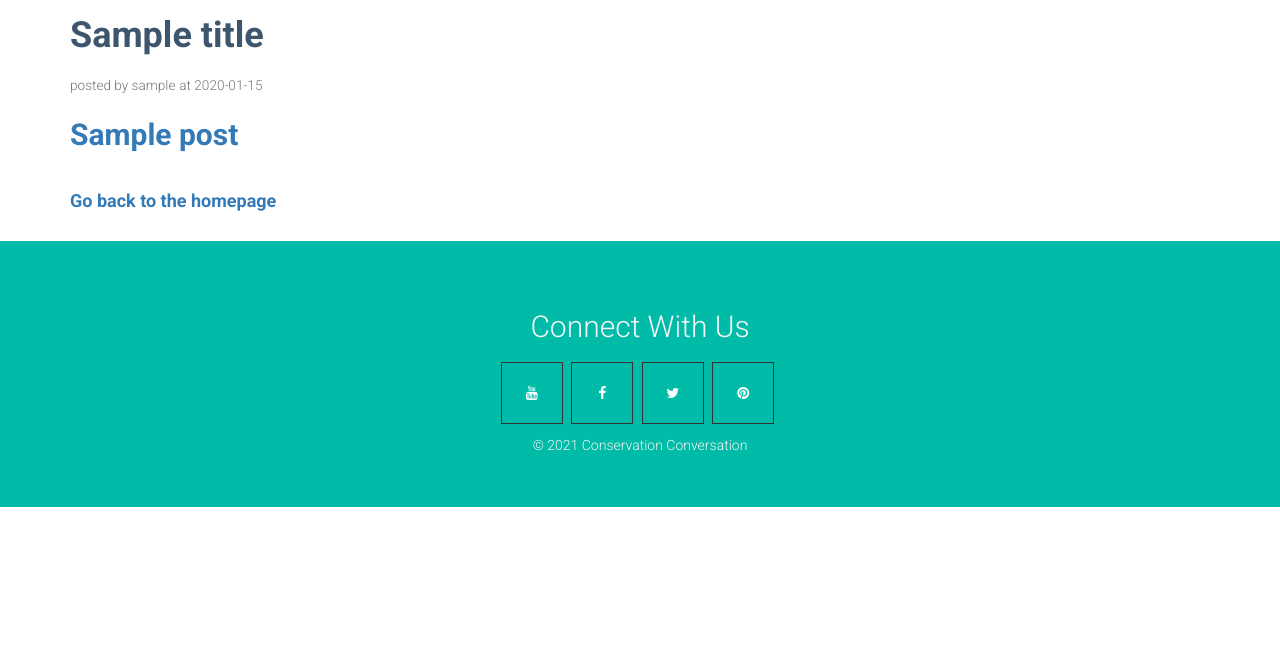
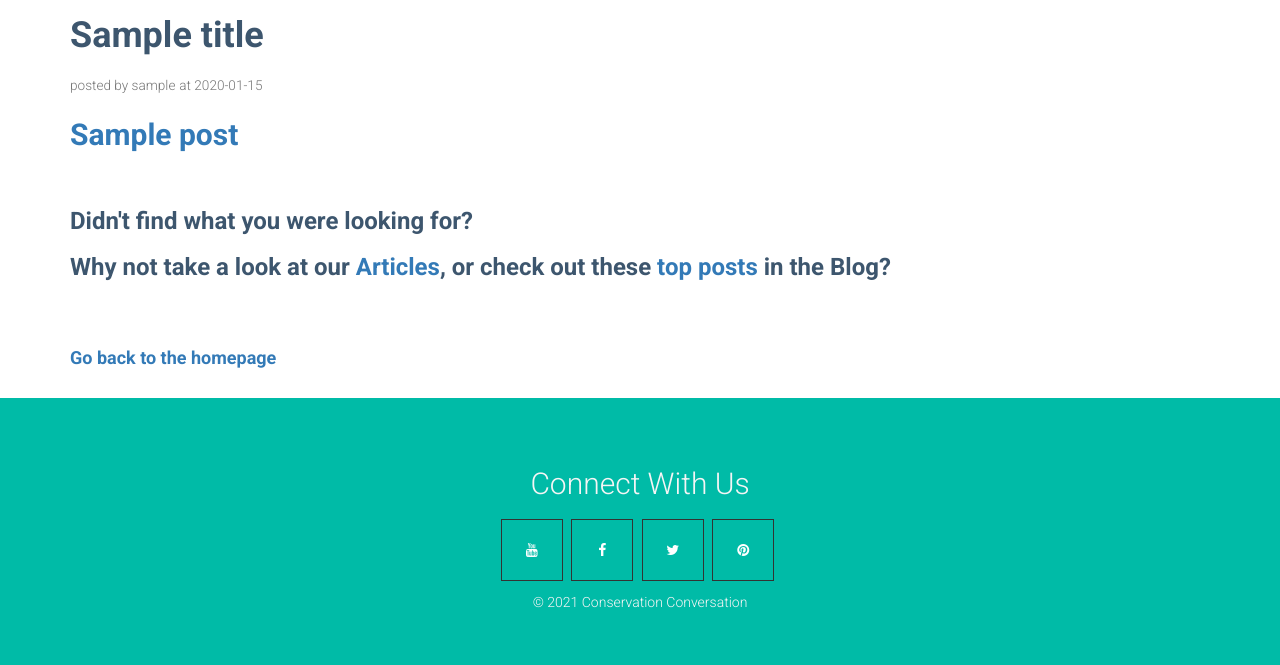
Before and after one commit to MissGrace-93/Sky_GiT_Final_Project, a Flask app: template flaskblog/templates/results.html in a window 1280 px wide. Shown: the part 564-1229 px from the top of the page. Before the commit the page ends 1071 px from the top, so only its background shows below. Run offline with Flask 2, Linux system fonts and the light colour scheme; tables that the repository leaves empty hold one stand-in row (values such as "Sample post"); the template is opened without the code that fills it: values that come from a table or form of the project are taken from there, most other values are stand-ins (such as "Sample title", 1, 10 or a date in 2020); some libraries are stand-ins or nearby versions.

Commit message:
added links to articles & most liked in search results

```diff
--- a/flaskblog/templates/results.html
+++ b/flaskblog/templates/results.html
@@ -16,7 +16,14 @@
           </div>
         </article>
     {% endfor %}
+<br>
+<div style="...">
+    <h3>Didn't find what you were looking for?</h3>
+    <h3>Why not take a look at our <a class="ml-2" href="{{ url_for('articles') }}"> Articles</a>,
+        or check out these <a class="ml-2" href="{{ url_for('most_liked') }}">top posts</a> in the Blog?</h3>
 
+</div>
+<br>
 <div
     style="padding-top:20px; padding-bottom:20px">
                 <!--Go back to home page-->
```
